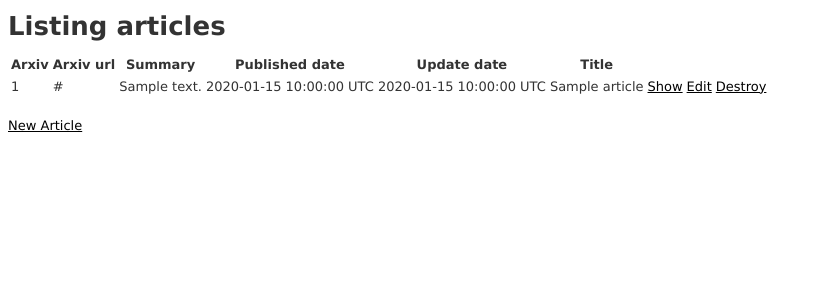
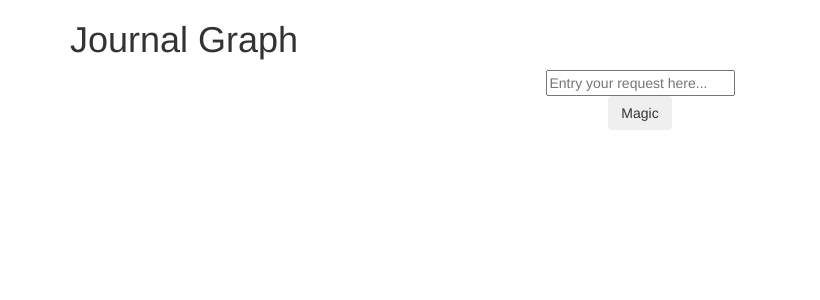
Before and after one commit to amankapur/journalgraph, a Rails app: page / in a window 1280 px wide. Shown: the top 300 px of the page, without its empty margins (0-820 px from the left). Run offline with Rails 7, Linux system fonts and the light colour scheme; tables that the repository leaves empty hold one stand-in row (values such as "Sample post"); style sheets or scripts are compiled from the project's sources; parts of the project's set-up code (start-up, migrations or seed data) failed here and were passed over; some libraries are stand-ins or nearby versions.

Commit message:
version 1 done

```diff
--- /dev/null
+++ b/app/assets/javascripts/main.js
@@ -0,0 +1,18 @@
+$(function(){
+
+	$(".magic").on('click', function(){
+		query = $('input').val();
+		console.log(query);
+
+		$.post('/query', {query: query}, function(data){
+
+
+			console.log($(data).find('table'));
+
+			$(".results").html($(data).find('table'));
+
+		});
+
+	});
+
+});
--- /dev/null
+++ b/app/assets/javascripts/search.js.coffee
@@ -0,0 +1,3 @@
+# Place all the behaviors and hooks related to the matching controller here.
+# All this logic will automatically be available in application.js.
+# You can use CoffeeScript in this file: http://jashkenas.github.com/coffee-script/
--- a/app/assets/stylesheets/articles.css.scss
+++ b/app/assets/stylesheets/articles.css.scss
@@ -1,3 +1,3 @@
-// Place all the styles related to the articles controller here.
-// They will automatically be included in application.css.
-// You can use Sass (SCSS) here: http://sass-lang.com/
+#searchbox {
+	text-align: center;
+}
--- /dev/null
+++ b/app/assets/stylesheets/search.css.scss
@@ -0,0 +1,3 @@
+// Place all the styles related to the search controller here.
+// They will automatically be included in application.css.
+// You can use Sass (SCSS) here: http://sass-lang.com/
--- a/app/controllers/articles_controller.rb
+++ b/app/controllers/articles_controller.rb
@@ -2,12 +2,7 @@ class ArticlesController < ApplicationController
   # GET /articles
   # GET /articles.json
   def index
-    @articles = Article.all
 
-    respond_to do |format|
-      format.html # index.html.erb
-      format.json { render json: @articles }
-    end
   end
 
   # GET /articles/1
@@ -21,63 +16,16 @@ class ArticlesController < ApplicationController
     end
   end
 
-  # GET /articles/new
-  # GET /articles/new.json
-  def new
-    @article = Article.new
+  def search
+    puts params['query']
+    tag = params['query']
 
-    respond_to do |format|
-      format.html # new.html.erb
-      format.json { render json: @article }
-    end
+    @articles = Article.find(:all, conditions: ['summary LIKE ?', "%#{tag}%"])
+
+    puts 'ARTICLES ###############################'
+    puts @articles
+
+    render "results"
   end
 
-  # GET /articles/1/edit
-  def edit
-    @article = Article.find(params[:id])
-  end
-
-  # POST /articles
-  # POST /articles.json
-  def create
-    @article = Article.new(params[:article])
-    puts 'dafuq###############'
-    respond_to do |format|
-      if @article.save
-        format.html { redirect_to @article, notice: 'Article was successfully created.' }
-        format.json { render json: @article, status: :created, location: @article }
-      else
-        format.html { render action: "new" }
-        format.json { render json: @article.errors, status: :unprocessable_entity }
-      end
-    end
-  end
-
-  # PUT /articles/1
-  # PUT /articles/1.json
-  def update
-    @article = Article.find(params[:id])
-
-    respond_to do |format|
-      if @article.update_attributes(params[:article])
-        format.html { redirect_to @article, notice: 'Article was successfully updated.' }
-        format.json { head :no_content }
-      else
-        format.html { render action: "edit" }
-        format.json { render json: @article.errors, status: :unprocessable_entity }
-      end
-    end
-  end
-
-  # DELETE /articles/1
-  # DELETE /articles/1.json
-  def destroy
-    @article = Article.find(params[:id])
-    @article.destroy
-
-    respond_to do |format|
-      format.html { redirect_to articles_url }
-      format.json { head :no_content }
-    end
-  end
 end
--- /dev/null
+++ b/app/controllers/search_controller.rb
@@ -0,0 +1,2 @@
+class SearchController < ApplicationController
+end
--- /dev/null
+++ b/app/helpers/search_helper.rb
@@ -0,0 +1,2 @@
+module SearchHelper
+end
--- a/app/views/articles/edit.html.erb
+++ /dev/null
@@ -1,6 +0,0 @@
-<h1>Editing article</h1>
-
-<%= render 'form' %>
-
-<%= link_to 'Show', @article %> |
-<%= link_to 'Back', articles_path %>
--- a/app/views/articles/index.html.erb
+++ b/app/views/articles/index.html.erb
@@ -1,33 +1,15 @@
-<h1>Listing articles</h1>
+<div class="hero-unit">
+    <h1>Journal Graph</h1>
+</div>
 
-<table>
-  <tr>
-    <th>Arxiv</th>
-    <th>Arxiv url</th>
-    <th>Summary</th>
-    <th>Published date</th>
-    <th>Update date</th>
-    <th>Title</th>
-    <th></th>
-    <th></th>
-    <th></th>
-  </tr>
+<div id="searchbox">
+    <div class="span2">
+        <input type="text" name="query" placeholder="Entry your request here...">
+    </div>
+    <div class="span2">
+        <button class="btn magic"> Magic </button>
+    </div>
+</div>
 
-<% @articles.each do |article| %>
-  <tr>
-    <td><%= article.arxiv_id %></td>
-    <td><%= article.arxiv_url %></td>
-    <td><%= article.summary %></td>
-    <td><%= article.published_date %></td>
-    <td><%= article.update_date %></td>
-    <td><%= article.title %></td>
-    <td><%= link_to 'Show', article %></td>
-    <td><%= link_to 'Edit', edit_article_path(article) %></td>
-    <td><%= link_to 'Destroy', article, method: :delete, data: { confirm: 'Are you sure?' } %></td>
-  </tr>
-<% end %>
-</table>
-
-<br />
-
-<%= link_to 'New Article', new_article_path %>
+<div class="results">
+</div>
--- a/app/views/articles/new.html.erb
+++ /dev/null
@@ -1,5 +0,0 @@
-<h1>New article</h1>
-
-<%= render 'form' %>
-
-<%= link_to 'Back', articles_path %>
--- a/app/views/layouts/application.html.erb
+++ b/app/views/layouts/application.html.erb
@@ -5,10 +5,13 @@
   <%= stylesheet_link_tag    "application", :media => "all" %>
   <%= javascript_include_tag "application" %>
   <%= csrf_meta_tags %>
+  <link href="//netdna.bootstrapcdn.com/twitter-bootstrap/2.3.1/css/bootstrap-combined.min.css" rel="stylesheet">
+  <script src="//netdna.bootstrapcdn.com/twitter-bootstrap/2.3.1/js/bootstrap.min.js"></script>
 </head>
 <body>
-
-<%= yield %>
+<div class="container">
+	<%= yield %>
+</div>
 
 </body>
 </html>
--- a/config/routes.rb
+++ b/config/routes.rb
@@ -1,9 +1,9 @@
 Journalgraph::Application.routes.draw do
-  get "author/create"
 
-  get "author/destroy"
 
   resources :articles
+
+  match '/query' => 'articles#search'
 
   root to: 'articles#index'
 
```
Also changed, not shown: app/views/articles/_form.html.erb (deleted, +0 -41 lines), app/views/articles/results.html.erb (added, +22 -0 lines), test/functional/search_controller_test.rb (added, +7 -0 lines), test/unit/helpers/search_helper_test.rb (added, +4 -0 lines).
